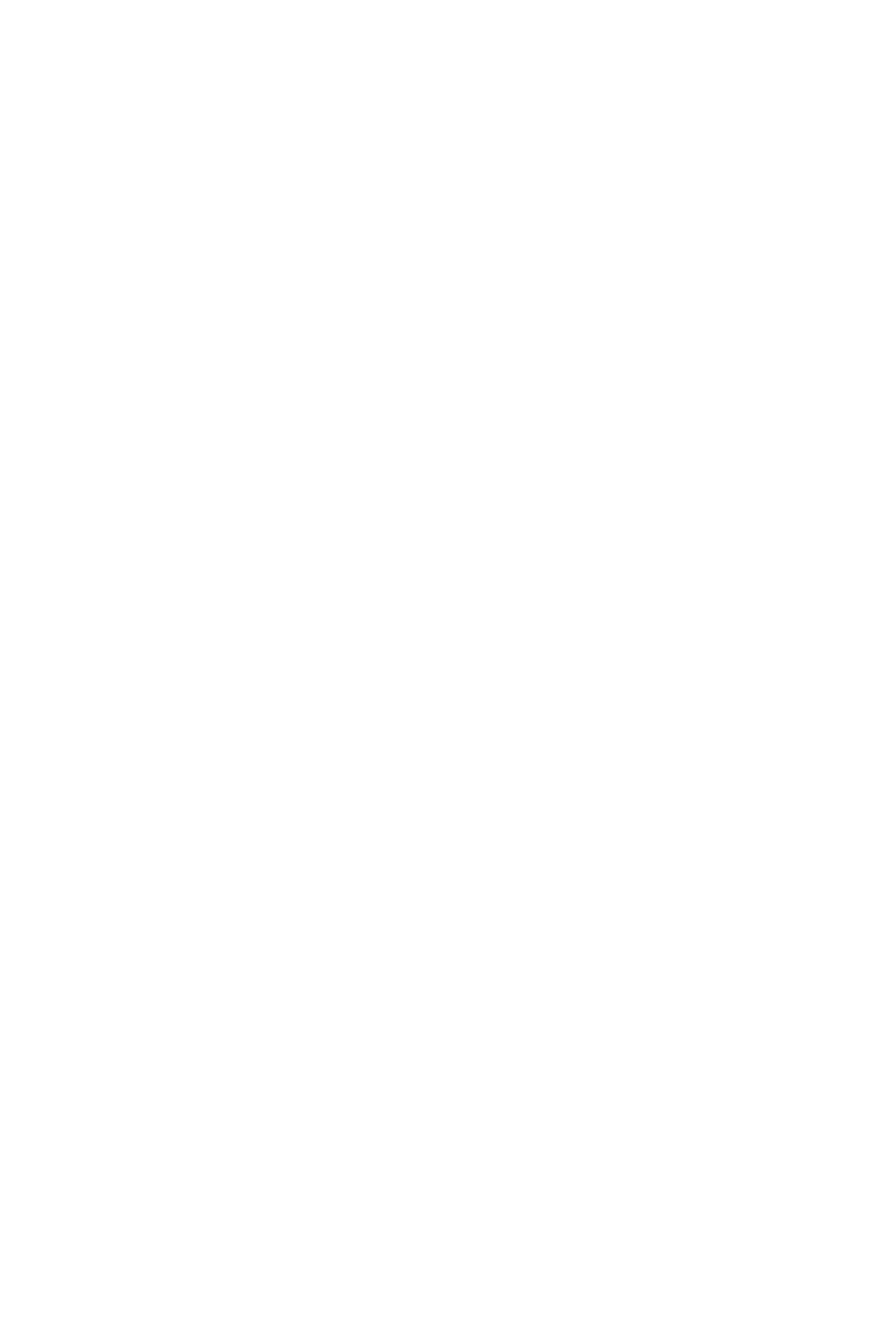
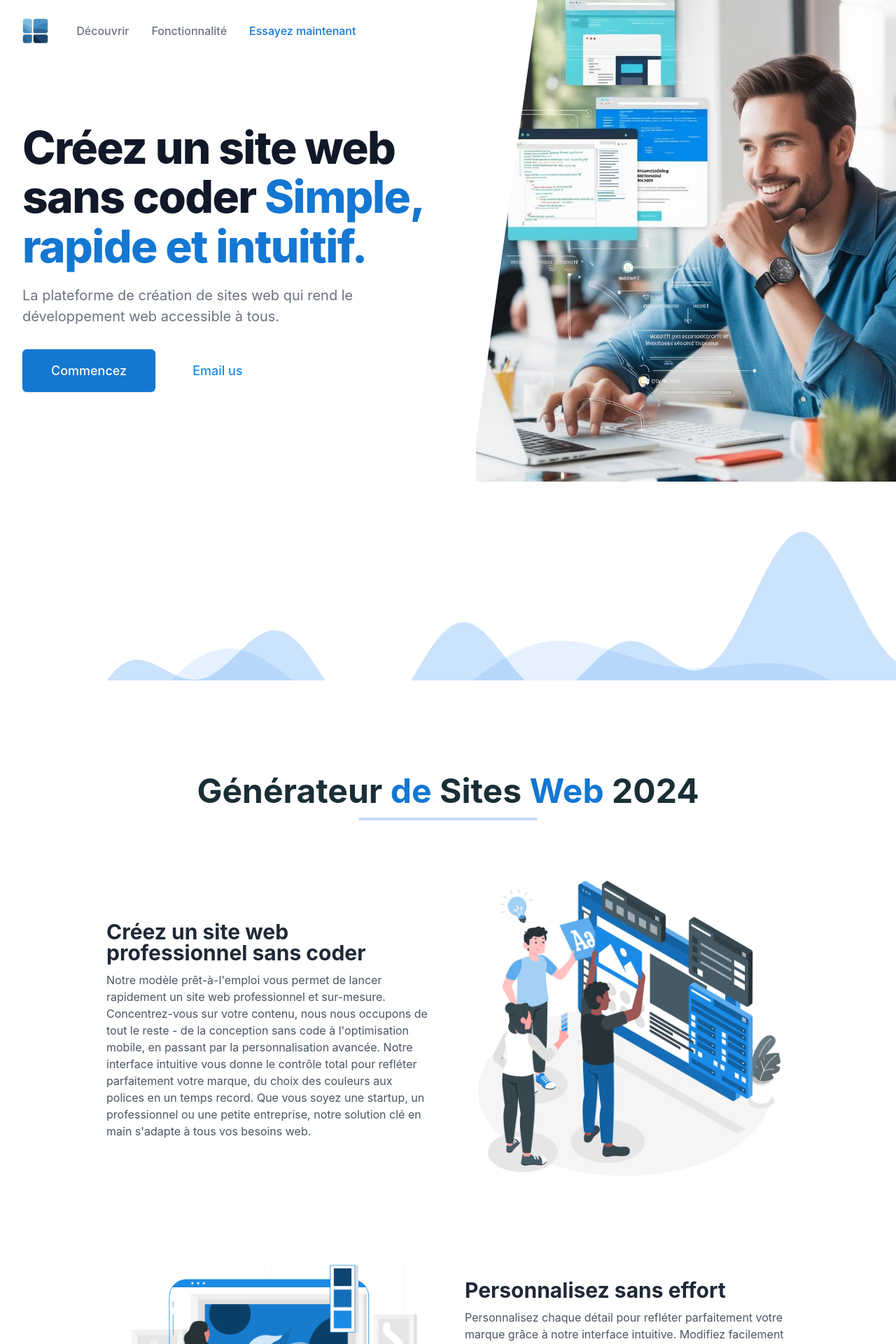
Before and after one commit to Laaliji/Page_Builder_Platform_React-Tailwind_Frontend, a React (Vite) app: page / in a window 1280 px wide. Shown: the top 1920 px of the page at 70% size. Before the commit the page ends 800 px from the top, so only its background shows below. Built offline with nearby package versions, Linux system fonts and the light colour scheme.

Commit message:
update template style 3

```diff
--- a/src/components/landing/About.tsx
+++ b/src/components/landing/About.tsx
@@ -21,11 +21,16 @@
             <a
               key={`${section.name}-${index}`}
               href={section.href}
-              className="hover:text-primary text-base cursor-pointer leading-4 text-gray-800 dark:text-gray-400 dark:hover:text-white"
+              className="hover:text-primary text-base cursor-pointer leading-4 text-gray-800"
             >
               {section.name}
             </a>
           ))}
+          <a
+            className="text-primary text-base cursor-pointer leading-4 text-gray-800"
+          >
+            Essayez maintenant
+          </a>
         </div>
         <div className="flex items-center gap-x-8 mt-6 h-8">
           <a
@@ -35,7 +40,7 @@
             rel="noreferrer"
           >
             <svg
-              className="fill-current text-gray-800 dark:text-white hover:text-primary"
+              className="fill-current text-gray-800  hover:text-primary"
               xmlns="http://www.w3.org/2000/svg"
               width="24"
               height="24"
@@ -51,7 +56,7 @@
             rel="noreferrer"
           >
             <svg
-              className="fill-current text-gray-800 dark:text-white hover:text-primary"
+              className="fill-current text-gray-800  hover:text-primary"
               xmlns="http://www.w3.org/2000/svg"
               width="24"
               height="24"
@@ -67,7 +72,7 @@
             rel="noreferrer"
           >
             <svg
-              className="fill-current text-gray-800 dark:text-white hover:text-primary"
+              className="fill-current text-gray-800  hover:text-primary"
               xmlns="http://www.w3.org/2000/svg"
               width="24"
               height="24"
--- /dev/null
+++ b/src/components/landing/CardLanding.jsx
@@ -0,0 +1,40 @@
+export default function CardLanding({icon,name,description,features,color}){
+    return <>
+        <div
+            className={`bg-white rounded-xl p-6 shadow-lg border-2 border-transparent transition-all duration-300 ${color} hover:shadow-xl`}
+        >
+            <div className="flex items-center justify-center mb-4">
+                {icon}
+            </div>
+            <h3 className="text-xl font-bold text-center mb-3 text-gray-800">
+                {name}
+            </h3>
+            <p className="text-gray-600 text-center mb-4">
+                {description}
+            </p>
+            <ul className="space-y-2 justify-center items-center">
+                {features.map((feature, idx) => (
+                <li
+                    key={idx}
+                    className="flex items-center text-gray-700"
+                >
+                    <svg
+                    className="w-4 h-4 mr-2 text-green-500"
+                    fill="none"
+                    stroke="currentColor"
+                    viewBox="0 0 24 24"
+                    >
+                    <path
+                        strokeLinecap="round"
+                        strokeLinejoin="round"
+                        strokeWidth={2}
+                        d="M5 13l4 4L19 7"
+                    />
+                    </svg>
+                    {feature}
+                </li>
+                ))}
+            </ul>
+        </div>
+    </>
+}
--- a/src/components/landing/Features.tsx
+++ b/src/components/landing/Features.tsx
@@ -1,12 +1,45 @@
 import React from 'react';
 
 import config from '../../template/config/index.json';
+import { Code, Database, Grid, Palette } from 'lucide-react';
+import CardLanding from './CardLanding';
 
 const Features = () => {
   const { features } = config;
   const { title, subtitle, description, items: featuresList } = features;
+  const technologies = [
+    {
+      name: 'HTML',
+      icon: <Code className="w-12 h-12 text-blue-500" />,
+      description: 'Language de balisage pour structurer et presenter le contenu web',
+      features: ['Structure semantique', 'Accessibilite', 'SEO friendly'],
+      color: 'hover:border-blue-500'
+    },
+    {
+      name: 'CSS',
+      icon: <Palette className="w-12 h-12 text-blue-500" />,
+      description: 'Feuilles de style pour definir la presentation des documents HTML',
+      features: ['Responsive design', 'Animations', 'Flexbox/Grid'],
+      color: 'hover:border-blue-500'
+    },
+    {
+      name: 'PHP',
+      icon: <Database className="w-12 h-12 text-blue-500" />,
+      description: 'Language de programmation cote serveur pour sites web dynamiques',
+      features: ['Backend robuste', 'Gestion BDD', 'Securite'],
+      color: 'hover:border-blue-500'
+    },
+    {
+      name: 'BOOTSTRAP',
+      icon: <Grid className="w-12 h-12 text-blue-500" />,
+      description: 'Framework CSS pour developpement rapide interfaces responsive',
+      features: ['Composants prets', 'Systeme de grille', 'Personnalisable'],
+      color: 'hover:border-blue-500'
+    }
+  ];
+
   return (
-    <div className={`py-12 bg-background`} id="features">
+    <div className={`py-14 bg-background`} id="features">
       <div className="max-w-7xl mx-auto px-4 sm:px-6 lg:px-8">
         <div className="lg:text-center">
           <h2
@@ -22,31 +55,11 @@
           </p>
         </div>
 
-        {/* <div className="mt-10">
-          <dl className="space-y-10 md:space-y-0 md:grid md:grid-cols-2 md:gap-x-8 md:gap-y-10">
-            {featuresList.map((feature) => (
-              <div key={feature.name} className="relative">
-                <dt>
-                  <div
-                    className={`absolute flex items-center justify-center h-12 w-12 rounded-md bg-background text-tertiary border-primary border-4`}
-                  >
-                    <img
-                      className={`inline-block h-6 w-6 rounded-full`}
-                      src={feature.icon}
-                      alt={feature.name}
-                    />
-                  </div>
-                  <p className="ml-16 text-lg leading-6 font-medium text-gray-900">
-                    {feature.name}
-                  </p>
-                </dt>
-                <dd className="mt-2 ml-16 text-base text-gray-500">
-                  {feature.description}
-                </dd>
-              </div>
-            ))}
-          </dl>
-        </div> */}
+        <div className="grid pt-10 grid-cols-1 md:grid-cols-2 lg:grid-cols-4 gap-6">
+          {
+            technologies.map((tech,idx)=>{return <CardLanding key={idx} icon={tech.icon} name={tech.name} description={tech.description} features={tech.features} color={tech.color}/> })
+          }
+        </div>
       </div>
     </div>
   );
--- a/src/components/landing/Header.tsx
+++ b/src/components/landing/Header.tsx
@@ -52,7 +52,7 @@
                   duration={1000}
                   key={item.name}
                   to={item.href}
-                  className="font-medium text-gray-500 hover:text-gray-900"
+                  className="font-medium text-gray-500 hover:text-gray-900 cursor-pointer"
                 >
                   {item.name}
                 </Link>
@@ -61,7 +61,7 @@
                 href="#"
                 className={`font-medium text-primary hover:text-secondary`}
               >
-                Call to action
+                Essayez maintenant
               </a>
             </div>
           </nav>
--- a/src/main.jsx
+++ b/src/main.jsx
@@ -11,7 +11,7 @@
     path : '/' ,
     element : <Layout/> ,
     children: [
-      { path: '/home' , element : <Landing/> },
+      { path: '/' , element : <Landing/> },
       {},
       {}
     ]
--- a/src/pages/vistorSide/landing.jsx
+++ b/src/pages/vistorSide/landing.jsx
@@ -43,7 +43,7 @@
       </LazyShow>
       <LazyShow>
         <>
-          <Canvas />
+
           <About />
         </>
       </LazyShow>
--- a/src/template/config/index.json
+++ b/src/template/config/index.json
@@ -5,21 +5,12 @@
   },
   "navigation": [
     {
-      "name": "Product",
+      "name": "Découvrir",
       "href": "product"
     },
     {
-      "name": "Features",
+      "name": "Fonctionnalité",
       "href": "features"
-    },
-
-    {
-      "name": "Pricing",
-      "href": "pricing"
-    },
-    {
-      "name": "About",
-      "href": "about"
     }
   ],
   "callToAction": {
@@ -124,24 +115,12 @@
   "about": {
     "sections": [
       {
-        "name": "Something",
-        "href": "#",
-        "content": "It is a long established fact that a reader will be distracted by the readable content of a page when looking at its layout. The point of using Lorem Ipsum is that it has a more-or-less normal distribution of letters, as opposed to using 'Content here, content here', making it look like readable English."
+        "name": "Découvrir",
+        "href": "product"
       },
       {
-        "name": "Something",
-        "href": "#",
-        "content": "It is a long established fact that a reader will be distracted by the readable content of a page when looking at its layout. The point of using Lorem Ipsum is that it has a more-or-less normal distribution of letters, as opposed to using 'Content here, content here', making it look like readable English."
-      },
-      {
-        "name": "Something",
-        "href": "#",
-        "content": "It is a long established fact that a reader will be distracted by the readable content of a page when looking at its layout. The point of using Lorem Ipsum is that it has a more-or-less normal distribution of letters, as opposed to using 'Content here, content here', making it look like readable English."
-      },
-      {
-        "name": "Something",
-        "href": "#",
-        "content": "It is a long established fact that a reader will be distracted by the readable content of a page when looking at its layout. The point of using Lorem Ipsum is that it has a more-or-less normal distribution of letters, as opposed to using 'Content here, content here', making it look like readable English."
+        "name": "Fonctionnalité",
+        "href": "features"
       }
     ],
     "socialMedia": {
```
